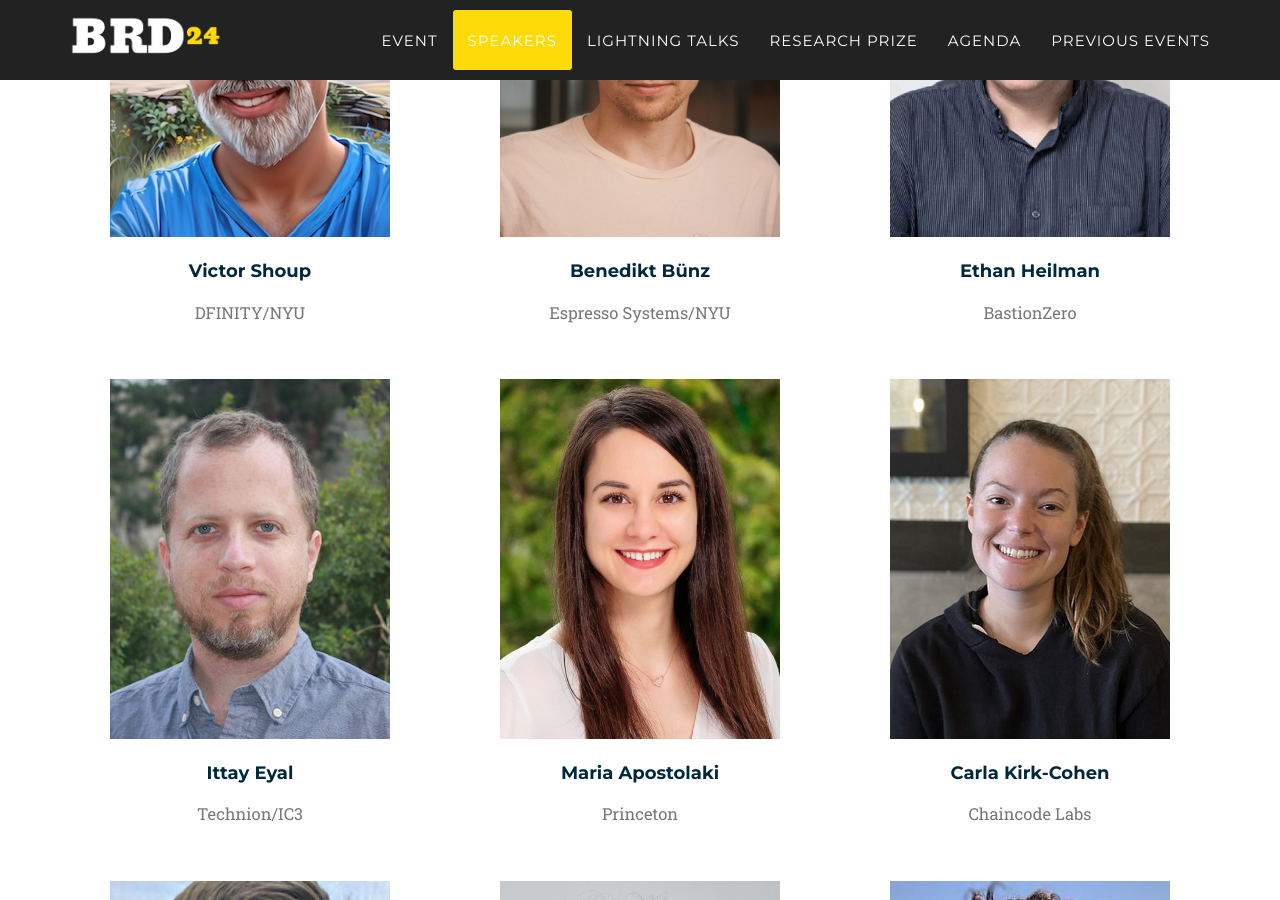
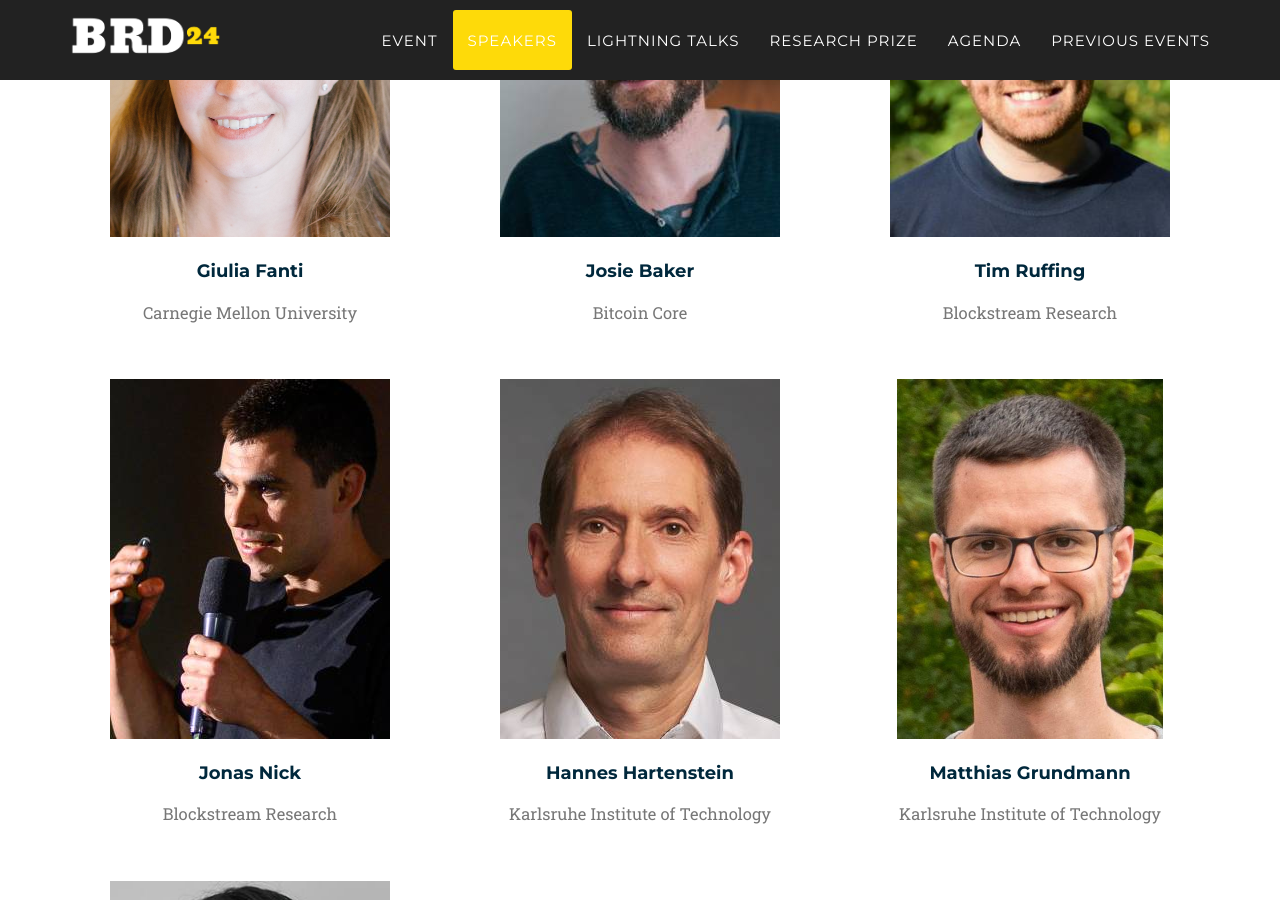
Before and after one commit to chaincodelabs/brd-website, a Jekyll site: the page built from index.html, in a window 1280 px wide and 900 px high, scrolled down 2435 px. Built offline with Jekyll 4.4.1, drawn with Linux system fonts in a browser that asks for light colours; some web fonts are replaced; some of the changed lines change nothing that is shown; some of the changed text lies outside the part shown.

Commit message:
UPDATE-ME: Adds 2024 speakers

```diff
--- a/_data/speakers.yml
+++ b/_data/speakers.yml
@@ -1,73 +1,63 @@
-- title: Victor Shoup
-  name: vshoup
-  subtitle: DFINITY/NYU
-  img: vshoup.jpg
-  thumbnail: vshoup.jpg
-  bio: "Victor is a computer scientist and mathematician working in the areas of cryptography and computer algebra. He is currently a Principal Researcher at DFINITY and Professor Emeritus of Computer Science at NYU. His previous roles include: Visiting Research Scientist, IBM TJ Watson Research Center; Research Scientist, IBM Research, Zurich; and Research Scientist, Bellcore"
-  topic: Fast batched asynchronous distributed key generation
+- name: Giulia Fanti
+  id: gfanti
+  affiliation: Carnegie Mellon University
+  img: gfanti.jpg
+  bio: Giulia Fanti is an Assistant Professor of Electrical and Computer Engineering at Carnegie Mellon University. Her research interests span the security, privacy, and efficiency of distributed systems. She is a two-time fellow of the World Economic Forum’s Global Future Council on Cybersecurity and a member of NIST’s Information Security and Privacy Advisory Board. Her work has been recognized with several awards, including best paper awards, a Sloan Fellowship, an Intel Rising Star Faculty Award, and an ACM SIGMETRICS Rising Star Award. She obtained her Ph.D. in EECS from U.C. Berkeley and her B.S. in ECE from Olin College of Engineering
+  topic: Strategic Latency Reduction in Blockchain Peer-to-Peer Networks
+  abstract: Most permissionless blockchain networks run on peer-to-peer (P2P) networks, which offer flexibility and decentralization at the expense of performance (e.g., network latency). Historically, this tradeoff has not been a bottleneck for most blockchains. However, an emerging host of blockchain-based applications (e.g., decentralized finance) are increasingly sensitive to latency; users who can reduce their network latency relative to other users can accrue (sometimes significant) financial gains. In this work, we initiate the study of strategic latency reduction in blockchain P2P networks. We first define two classes of latency that are of interest in blockchain applications. We then show empirically that a strategic agent who controls only their local peering decisions can manipulate both types of latency, achieving 60% of the global latency gains provided by the centralized, paid service bloXroute, or, in targeted scenarios, comparable gains. Finally, we show that our results are not due to the poor design of existing P2P networks. Under a simple network model, we theoretically prove that an adversary can always manipulate the P2P network’s latency to their advantage, provided the network experiences sufficient peer churn and transaction activity
 
-- title: Benedikt Bünz
-  name: bbunz
-  subtitle: Espresso Systems/NYU
-  img: bbunz.jpg
-  thumbnail: bbunz.jpg
-  description: Benedikt is an assistant professor at the NYU Courant Institute. He works on applied cryptography with a special focus on Blockchains. His research includes several innovations that have been relevant or applied to Bitcoin, including Bulletproofs (a zero-knowledge proof useful for Confidential Transactions), Flyclient (a protocol for ultra-light PoW clients), and VDFs, a new primitive that is useful for building unbiasable randomness beacons
-  topic: Recent developments in (Bitcoin compatible) zk-SNARKs
+- name: Josie Baker
+  id: jbaker
+  affiliation: Bitcoin Core
+  img: jbaker.jpg
+  bio: Bitcoin Core contributor by day, privacy enthusiast by night. Particularly interested in the overlap of privacy and usability
+  topic: "The devil in the details: combining cryptographic protocols"
+  abstract:
 
-- title: Ethan Heilman
-  name: eheilman
-  subtitle: BastionZero
-  img: eheilman.jpg
-  thumbnail: eheilman.jpg
-  bio: Ethan is CTO and Co-Founder of BastionZero. He has a PhD in Computer Science from Boston University and is the author of over 10 technical papers on cryptocurrency, blockchain, cryptography and network security. He is the inventor of the TumbleBit protocol and has contributed to Bitcoin Core. In his spare time, he enjoys breaking hash functions
-  topic: An Exploration of Bitcoin's P2P Network and its Security
-  abstract: Why is Bitcoin's P2P network important to Bitcoin's security? How might it be attacked and what would be the impact to Bitcoin's security?  This talk will address these questions by describing these attacks, providing a primer on Bitcoin Core's P2P architecture and providing a brief history of how the design of Bitcoin Core has evolved to better address these threats
+- name: Tim Ruffing
+  id: truffing
+  affiliation: Blockstream Research
+  img: truffing.jpg
+  bio:  Tim is an applied cryptographer in the research team of Blockstream, a Bitcoin and blockchain technology company. He obtained his PhD from Saarland University, researching cryptographic aspects of cryptocurrencies. His current research focuses on advanced applications of Schnorr signatures, e.g., multisignatures and threshold signatures. Tim also serves a co-maintainer of libsecp256k1, the cryptographic open-source library used in Bitcoin Core
+  topic: "No More Guesswork: Ready-to-Use Distributed Key Generation for FROST"
+  abstract: Threshold signature schemes such as FROST are gaining considerable attention in Bitcoin. Yet, Distributed Key Generation (DKG), with its heavy requirements on the underlying communication mechanisms such as secure channels and a secure broadcast mechanism, remains the Achilles heel of threshold signatures and holds back their deployment in the real world.
+            <br>
+            In this talk, we will first take a detailed look at the obstacles that implementers and practitioners face in practice. We will foster an understanding of potential pitfalls and attacks, in particular those that can arise from the (mis)use of reliable broadcast protocols. We will then provide recommendations and guidelines on how to avoid these pitfalls and implement broadcast securely in practice. A key technical ingredient in our recommendations is a simple extension of the Goldwasser-Bellare echo broadcast protocol, which we have not seen proposed in the context of DKG so far.
+            <br>
+            With these learnings in mind, we present ChillDKG, a DKG protocol that fully incorporates minimal but sufficient implementations of secure channels and reliable broadcast, and thereby hides this complexity from engineers entirely. The protocol addresses further practical problems by eliminating the need for fresh randomness per threshold setup and offering a practical solution for backups. To facilitate real-world adoption of ChillDKG, we have been working on a publicly available specification that aims to be comprehensive and easy to use
 
-- title: Ittay Eyal
-  name: ieyal
-  subtitle: Technion/IC3
-  img: ieyal.jpg
-  thumbnail: ieyal.jpg
-  bio: Ittay is an Associate Professor in the Electrical and Computer Engineering Faculty at the Technion and an Associate Director at the Initiative for Cryptocurrencies and Contracts (IC3). Eyal completed his PhD at the Technion, followed by a postdoctoral fellowship at Cornell University. He was awarded a 2018 Alon Fellowship and a 2022 Krill Prize. His research focuses on performance and security in decentralized systems
-  topic: Authentication
-  abstract: Client-side security is both more challenging and more critical in decentralized systems, as there is no trusted party that can replace lost credentials or revert token theft. Despite its significance, the design of authentication mechanisms—referred to as "wallets" in this context—remains an open question. We define the authentication problem, establish bounds and optimal mechanisms, and derive concrete improvement proposals for existing wallets and systems
+- name: Jonas Nick
+  id: jnick
+  affiliation: Blockstream Research
+  img: jnick.jpg
+  bio:  Jonas Nick is a researcher in the field of Bitcoin, working as part of Blockstream's research team. He has made contributions to the Bitcoin community through his involvement in co-authoring various Bitcoin Improvement Proposals (BIPs), including the Taproot BIPs. Additionally, Jonas has collaborated on several scientific publications in cryptography, such as MuSig2 and Bulletproofs++ and contributes to the secp256k1 cryptographic library
+  topic: "No More Guesswork: Ready-to-Use Distributed Key Generation for FROST"
+  abstract: Threshold signature schemes such as FROST are gaining considerable attention in Bitcoin. Yet, Distributed Key Generation (DKG), with its heavy requirements on the underlying communication mechanisms such as secure channels and a secure broadcast mechanism, remains the Achilles heel of threshold signatures and holds back their deployment in the real world.
+            <br>
+            In this talk, we will first take a detailed look at the obstacles that implementers and practitioners face in practice. We will foster an understanding of potential pitfalls and attacks, in particular those that can arise from the (mis)use of reliable broadcast protocols. We will then provide recommendations and guidelines on how to avoid these pitfalls and implement broadcast securely in practice. A key technical ingredient in our recommendations is a simple extension of the Goldwasser-Bellare echo broadcast protocol, which we have not seen proposed in the context of DKG so far.
+            <br>
+            With these learnings in mind, we present ChillDKG, a DKG protocol that fully incorporates minimal but sufficient implementations of secure channels and reliable broadcast, and thereby hides this complexity from engineers entirely. The protocol addresses further practical problems by eliminating the need for fresh randomness per threshold setup and offering a practical solution for backups. To facilitate real-world adoption of ChillDKG, we have been working on a publicly available specification that aims to be comprehensive and easy to use
 
-- title: Maria Apostolaki
-  name: mapostolaki
-  subtitle: Princeton
-  img: mapostolaki.jpg
-  thumbnail: mapostolaki.jpg
-  bio: Maria is an Assistant Professor of Electrical and Computer Engineering at Princeton University. Her research spans the fields of networking, security, and blockchain. She has uncovered network routing vulnerabilities on blockchain systems and has worked towards designing mitigation mechanisms. Maria has been named a rising star in Computer Networking and Communications, and she was the recipient of the Google Research Scholar Award, as well as the IETF/IRTF Applied Networking Research Prize. Maria completed her PhD in 2021 at ETH Zurich. After receiving her PhD, she spent a year at Carnegie Mellon University, working as a postdoctoral researcher. Prior to her PhD, she earned her diploma in Electrical and Computer Engineering at the National Technical University of Athens, Greece
-  topic: Network Security for Blockchain networks
+- name: Hannes Hartenstein
+  id: hhartenstein
+  affiliation: Karlsruhe Institute of Technology
+  img: hhartenstein.jpg
+  bio: Hannes Hartenstein is a professor for computer science at Karlsruhe Institute of Technology (KIT) in Karlsruhe, Germany, since 2003. He is heading a research group on decentralized systems and network services at KIT’s Institute of Information Security and Dependability (KASTEL)
+  topic: "From Monitoring Bitcoin to Verifying Lightning: Modeling Aspects of the Bitcoin Universe"
+  abstract: We are monitoring the Bitcoin peer-to-peer network since 2015 and will report on some interesting observations and findings. Over the last years, this longitudinal monitoring study shows that the Bitcoin network is remarkably stable. However, we could also observe singular events that gave unique insights into the network's structure. We discuss what we know and what we do not know about the actual Bitcoin network and the corresponding quality of Bitcoin network models. Furthermore, we examine how to prove Lightning secure by formally modeling payment channels, assess the compatibility of corresponding first and second layer models, and close with some future research directions
 
-- title: Carla Kirk-Cohen
-  name: ckirkcohen
-  subtitle: Chaincode Labs
-  img: ckirkcohen.jpg
-  thumbnail: ckirkcohen.jpg
-  bio: Carla is a software engineer working on the implementation and improvement of the Lightning Network specification at Chaincode Labs. Her current focus is on the specification of mitigation against "channel jamming" denial of service attacks against the lightning network. She previously worked at Lightning Labs, where she worked on reliability improvements to LND and led the Lightning Loop submarine swap team
-  topic: From paper to BOLT
+- name: Matthias Grundmann
+  id: mgrundmann
+  affiliation: Karlsruhe Institute of Technology
+  img: mgrundmann.jpg
+  bio: Matthias Grundmann is a doctoral researcher at KIT. His research focuses on ways to better understand and improve the P2P network layer of Bitcoin as well as evaluating and improving payment channel networks as a second layer for blockchains
+  topic: "From Monitoring Bitcoin to Verifying Lightning: Modeling Aspects of the Bitcoin Universe"
+  abstract: We are monitoring the Bitcoin peer-to-peer network since 2015 and will report on some interesting observations and findings. Over the last years, this longitudinal monitoring study shows that the Bitcoin network is remarkably stable. However, we could also observe singular events that gave unique insights into the network's structure. We discuss what we know and what we do not know about the actual Bitcoin network and the corresponding quality of Bitcoin network models. Furthermore, we examine how to prove Lightning secure by formally modeling payment channels, assess the compatibility of corresponding first and second layer models, and close with some future research directions
 
-- title: Mark Erhardt
-  name: merhardt
-  subtitle: Chaincode Labs
-  img: merhardt.jpg
-  thumbnail: merhardt.jpg
-  bio: Mark enjoys research and development on Bitcoin, especially wallets and UTXO management. He wrote his thesis on Coin Selection, helps organize Bitcoin meetups, and is an avid contributor to Bitcoin Stack Exchange. Previously, Mark tweaked the blockchain footprint of enterprise wallets at BitGo
-  topic: From paper to BIP
-
-- title: Martin Zumsande
-  name: mzumsande
-  subtitle: Chaincode Labs
-  img: mzumsande.jpg
-  thumbnail: mzumsande.jpg
-  bio: Martin started contributing to Bitcoin Core in 2019 and switched to full-time in late 2021. His main interest is in the peer-to-peer network of Bitcoin, in particular address relay. Before discovering Bitcoin, he received a PhD in physics and worked as a consultant in the banking industry
-  topic: Bitcoin Core - P2P in practice
-
-- title: Pieter Wuille
-  name: pwuille
-  subtitle: Chaincode Labs
-  img: pwuille.jpg
-  thumbnail: pwuille.jpg
-  bio: Pieter discovered Bitcoin in December 2010 and started contributing code to the project in May 2011. Since then, he has written significant parts of the reference client's code, in particular, to improve performance and code organization. In addition to authoring and co-authoring 16 Bitcoin Improvement Proposals, Pieter contributed to the design of Miniscript, and co-authored papers on MuSig and Bulletproof, and contributed to libraries like libsecp256k1, ctaes, and minisketch. Before Chaincode, Pieter was a co-founder and Core Engineer at Blockstream and worked as a Site Reliability Engineer at Google. Pieter received his Ph.D. in Computer Science at the University of Leuven, where he focused on programming language design. In his free time, Pieter likes climbing and playing board games
-  topic: Cluster Mempool - Fixing Relay of Dependent Transactions
+- name: Sarah Meiklejohn
+  id: smeiklejohn
+  affiliation: University College London
+  img: smeiklejohn.jpg
+  bio: Sarah Meiklejohn is a Professor in Cryptography and Security at University College London and a Research Scientist at Google, where she works on security, transparency, and anti-abuse measures
+  topic: De-Anonymization in Bitcoin
+  abstract: There are many heuristics that are used in practice to de-anonymize Bitcoin and other cryptocurrencies, but it is often hard to assess their effectiveness given a lack of ground-truth data.  This talk presents an overview of these heuristics, as well as new research to both improve them and increase our confidence in their results
--- a/_includes/data/speakers.html
+++ b/_includes/data/speakers.html
@@ -8,31 +8,33 @@
                 </div>
             </div>
             <div class="row">
-                {% for post in site.data.speakers %}
+                {% for speaker in site.data.speakers %}
                 {% assign mod = forloop.index0 | modulo:3 %}
                 {% if mod == 0 and forloop.first == false %}
                 </div>
                 <div class="row">
                 {% endif %}
                 <div class="col-md-4 col-sm-6 speakers-item">
-                    <a href="#{{ post.name }}" class="speakers-link" data-toggle="modal">
+                    <a href="#{{ speaker.id }}" class="speakers-link" data-toggle="modal">
                         <div class="speakers-hover">
                             <div class="speakers-hover-content">
                                 <i class="fa fa-plus fa-3x"></i>
                             </div>
                         </div>
-                        <img src="css/img/speaker/{{ post.thumbnail }}" class="img-responsive img-centered" alt="Picture of {{ post.title }}">
+                        <img src="css/img/speaker/{{ speaker.img }}" class="img-responsive img-centered" alt="Picture of {{ speaker.name }}">
                     </a>
                     <div class="speakers-caption">
-                        <h4>{{ post.title }}</h4>
-                        <p class="text-muted">{{ post.subtitle }}</p>
+                        <h4>{{ speaker.name }}</h4>
+                        <p class="text-muted">{{ speaker.affiliation }}</p>
                     </div>
                 </div>
                 {% endfor %}
                 <!-- Add for &more speakers-->
                 <!-- <div class="col-md-4 col-sm-6 speakers-item">
+                </div> -->
+                <div class="col-md-4 col-sm-6 speakers-item">
                     <img src="css/img/speaker/more.jpg" class="img-responsive img-centered" alt="more to come">
-                </div> -->
+                </div>
             </div>
         </div>
     </section>
--- a/_includes/data/speakers_info.html
+++ b/_includes/data/speakers_info.html
@@ -1,6 +1,6 @@
 <!-- Speakers Info Section -->
-    {% for post in site.data.speakers %}
-        <div class="portfolio-modal modal fade" id="{{ post.name }}" tabindex="-1" role="dialog" aria-hidden="true">
+    {% for speaker in site.data.speakers %}
+        <div class="portfolio-modal modal fade" id="{{ speaker.id }}" tabindex="-1" role="dialog" aria-hidden="true">
             <div class="modal-content">
                 <div class="close-modal" data-dismiss="modal">
                     <div class="lr">
@@ -12,13 +12,13 @@
                     <div class="row">
                         <div class="col-lg-8 col-lg-offset-2">
                             <div class="modal-body">
-                                <h2>{{ post.title }}</h2>
+                                <h2>{{ speaker.name }}</h2>
                                 <hr class="star-primary">
-                                <img src="css/img/speaker/{{ post.img }}" class="img-responsive img-centered speakers-info" alt="Picture of {{ post.title }}">
+                                <img src="css/img/speaker/{{ speaker.img }}" class="img-responsive img-centered speakers-info" alt="Picture of {{ speaker.name }}">
                                 <h3>Bio</h3>
-                                <p>{{ post.bio }}</p>
-                                <h3>Topic: {{ post.topic }}</h3>
-                                <p>{{ post.abstract }}</p>
+                                <p>{{ speaker.bio }}</p>
+                                <h3>Topic: {{ speaker.topic }}</h3>
+                                <p>{{ speaker.abstract }}</p>
                                 <button type="button" class="btn btn-default" data-dismiss="modal"><i class="fa fa-times"></i> Close</button>
                             </div>
                         </div>
```
Also changed, not shown: css/img/speaker/bbunz.jpg (deleted), css/img/speaker/ckirkcohen.jpg (deleted), css/img/speaker/eheilman.jpg (deleted), css/img/speaker/gfanti.jpg (added), css/img/speaker/hhartenstein.jpg (added), css/img/speaker/ieyal.jpg (deleted), css/img/speaker/jbaker.jpg (added), css/img/speaker/jnick.jpg (added), css/img/speaker/mapostolaki.jpg (deleted), css/img/speaker/merhardt.jpg (deleted), css/img/speaker/mgrundmann.jpg (added), css/img/speaker/mzumsande.jpg (deleted), css/img/speaker/pwuille.jpg (deleted), css/img/speaker/smeiklejohn.jpg (added), 2 more files.
